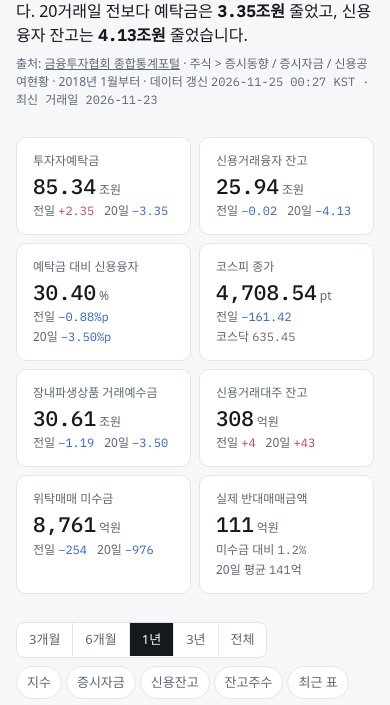
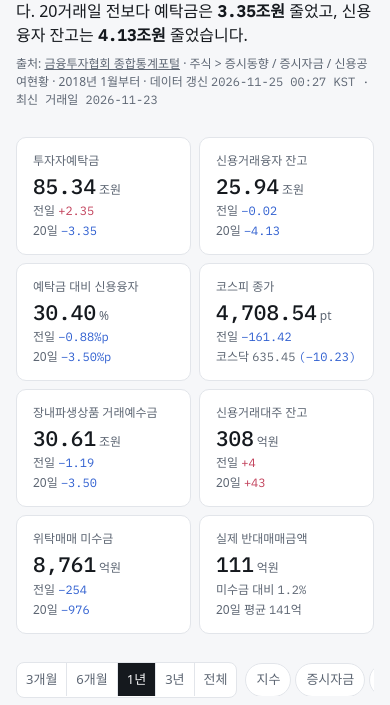
Before and after one commit to mungmoong1004/kofia-market-funds, a plain HTML site: page docs/index.html in a window 390 px wide. Shown: the part 139-844 px from the top of the page. Drawn offline with nearby package versions, Linux system fonts and the light colour scheme; a web font is replaced by a local one.

Commit message:
모바일 상단 바 한 줄로, 지표 카드 변동 표시 통일, 코스닥 전일 대비 추가
Co-Authored-By: Claude Opus 5.5 <noreply@anthropic.com>

```diff
--- a/docs/index.html
+++ b/docs/index.html
@@ -68,7 +68,7 @@ h1 { margin: 0; font-size: clamp(24px, 4vw, 34px); font-weight: 600; letter-spac
 .kpi-label { font-size: 12px; color: var(--muted); }
 .kpi-value { font-size: clamp(21px, 3vw, 28px); font-weight: 500; line-height: 1.15; white-space: nowrap; }
 .kpi-unit { font-family: var(--font); font-size: 12px; color: var(--muted); margin-left: 3px; }
-.kpi-chg { display: flex; flex-wrap: wrap; gap: 2px 10px; font-size: 12px; color: var(--muted); }
+.kpi-chg { display: flex; flex-direction: column; gap: 2px; font-size: 12px; color: var(--muted); }
 .up { color: var(--up); } .down { color: var(--down); }
 .bar { position: sticky; top: env(safe-area-inset-top, 0px); z-index: 5; background: var(--bg); padding-block: 8px; margin-block: -8px;
   display: flex; flex-wrap: wrap; align-items: center; gap: 8px 16px; border-bottom: 1px solid transparent; }
@@ -83,6 +83,12 @@ body::before { content: ""; position: fixed; inset: 0 0 auto; height: env(safe-a
 .nav::-webkit-scrollbar { display: none; }
 .nav a { flex: none; font-size: 13px; color: var(--muted); text-decoration: none; padding: 6px 10px; border-radius: 999px; border: 1px solid var(--line); background: var(--panel); }
 .nav a:hover { color: var(--fg); }
+@media (max-width: 640px) {
+  .bar { flex-wrap: nowrap; gap: 8px; }
+  .seg button { padding: 7px 9px; }
+  .nav { flex: 1 1 auto; }
+  section { scroll-margin-top: 64px; }
+}
 section { scroll-margin-top: 110px; display: flex; flex-direction: column; gap: 12px; }
 h2 { margin: 0; font-size: 19px; font-weight: 600; }
 .sub { margin: 0; font-size: 13px; color: var(--muted); max-width: 78ch; }
@@ -421,6 +427,10 @@ details ul { margin: 8px 0 0; padding-left: 1.2em; font-size: 13px; color: var(-
     const ix0 = IDX.get(at(0)), ix1 = IDX.get(at(1));
     if (ix0 && ix0.kospi) {
       const a = document.createElement('span'); a.append('코스닥 ', mk('num', ix0.kosdaq ? f2(+ix0.kosdaq) : '—'));
+      if (ix0.kosdaq && ix1 && ix1.kosdaq) {
+        const dk = +ix0.kosdaq - +ix1.kosdaq;
+        a.append(' ', mk('num ' + (dk > 0 ? 'up' : dk < 0 ? 'down' : ''), '(' + sgn(f2)(dk) + ')'));
+      }
       card('코스피 종가', f2(+ix0.kospi), 'pt', [ix1 && ix1.kospi ? chg('전일', +ix0.kospi - +ix1.kospi, f2) : mk('', ''), a]);
     }
     std('장내파생상품 거래예수금', f, 'deriv_deposit', 1e4, '조원', f2);
```
